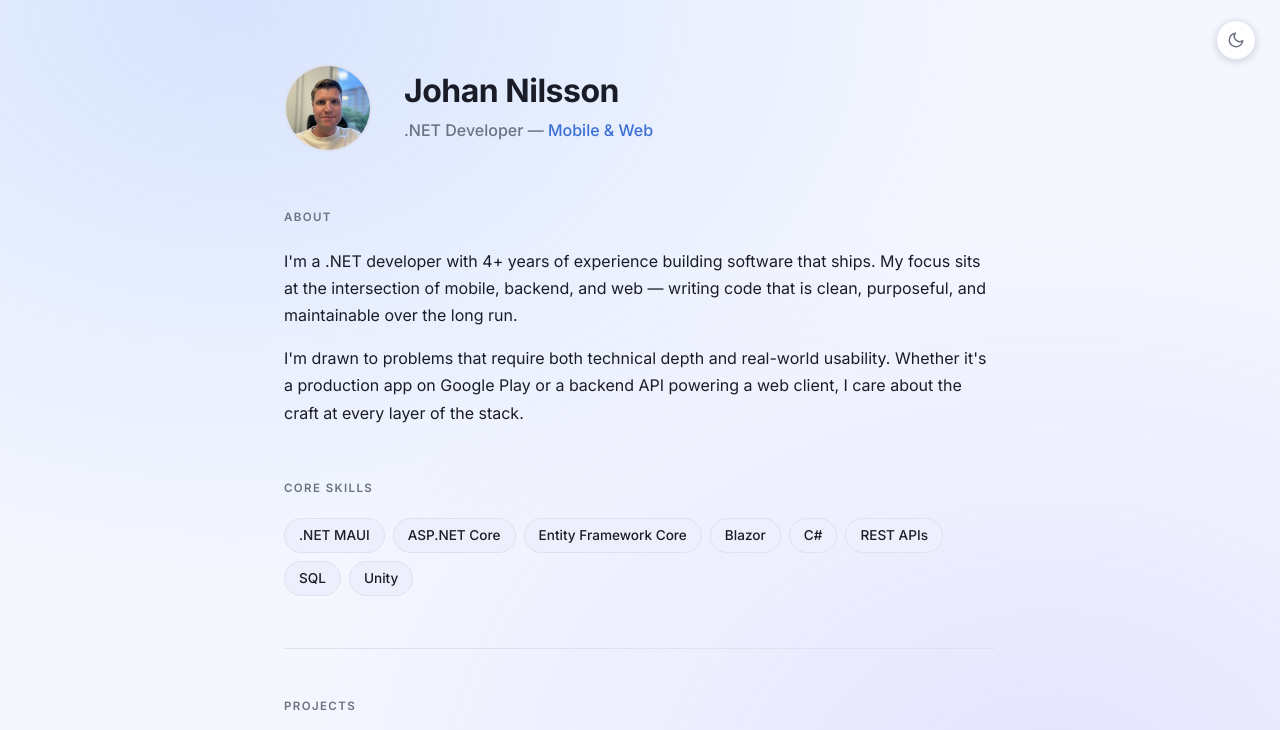
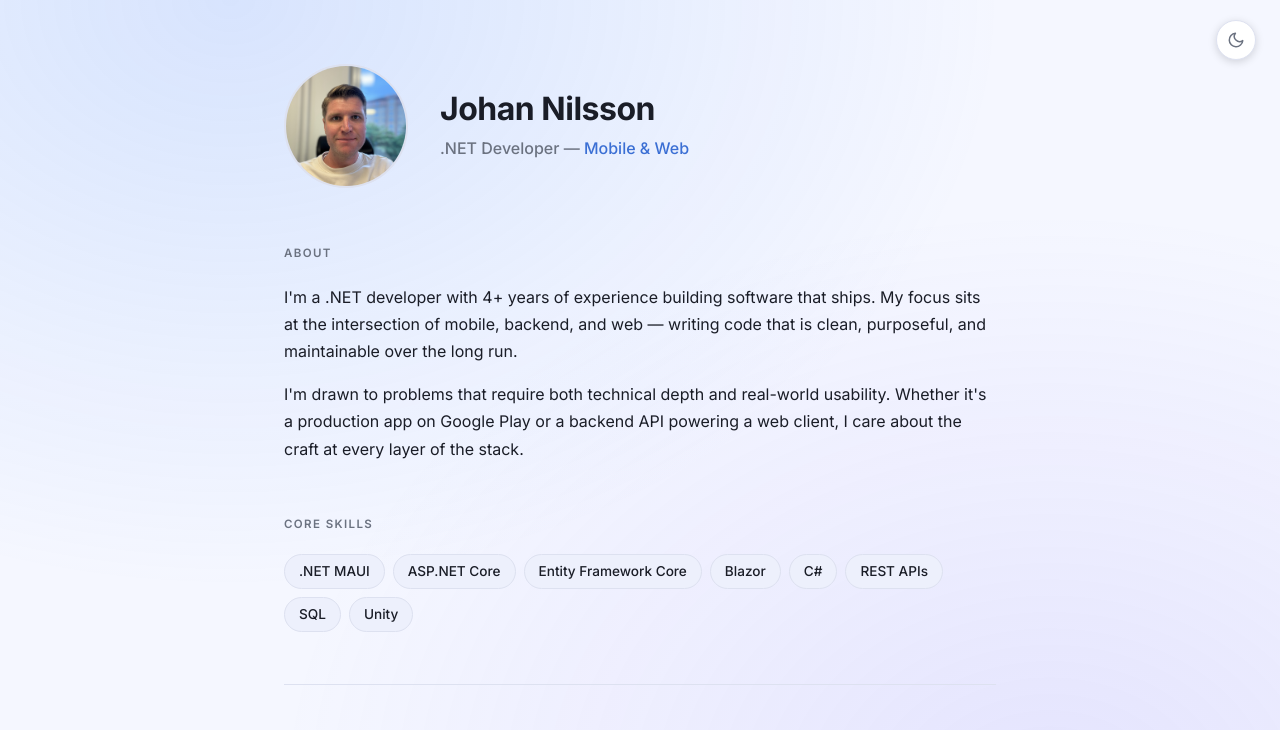
Before and after one commit to jnilsson89/jnilsson89.github.io, a plain HTML site: page index.html in a window 1280 px wide. Shown: the top 730 px of the page. Drawn offline with Linux system fonts and the light colour scheme.

Commit message:
Increase hero avatar size from 88px to 124px
Small display size was causing the photo to appear pixelated,
especially on non-Retina screens where there is no 2x pixel budget
to compensate. 124px (~10% larger than the interim 112px fix) gives
the browser more to work with when downsampling and makes the hero
section feel more balanced.

Co-Authored-By: Claude Sonnet 4.6 <noreply@anthropic.com>

```diff
--- a/assets/css/style.css
+++ b/assets/css/style.css
@@ -97,8 +97,8 @@ body {
 
 .hero-avatar {
   flex-shrink: 0;
-  width: 88px;
-  height: 88px;
+  width: 124px;
+  height: 124px;
   border-radius: 50%;
   object-fit: cover;
   border: 2px solid var(--border);
```
